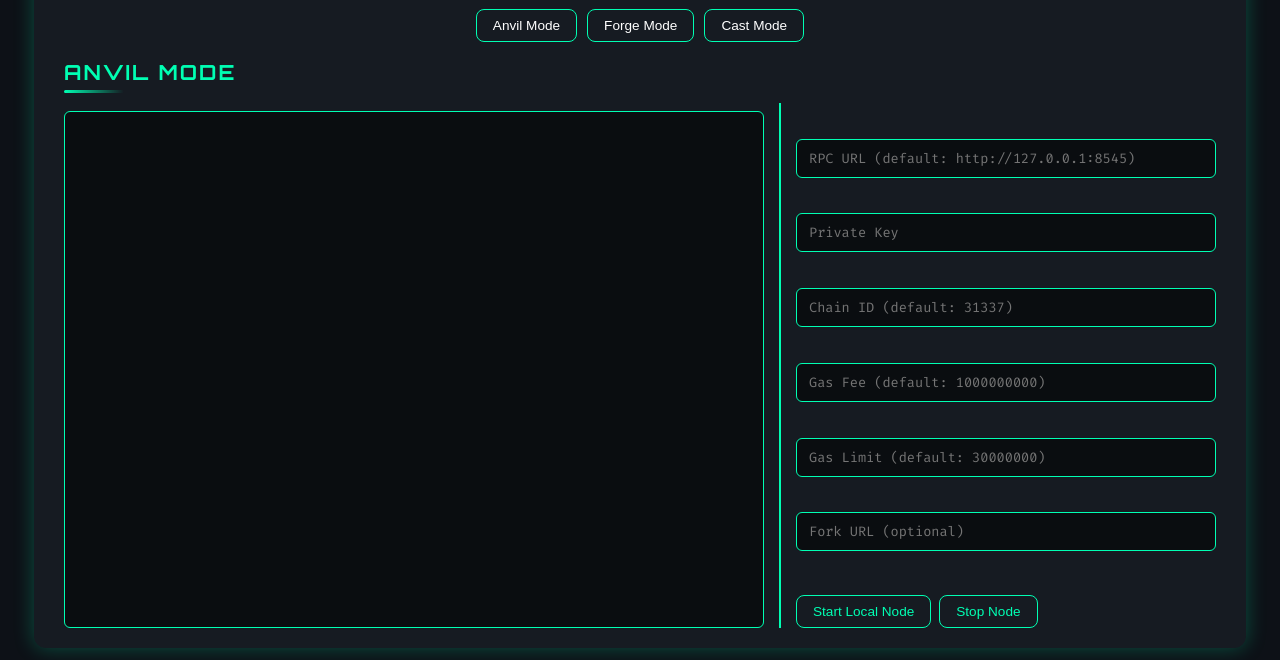
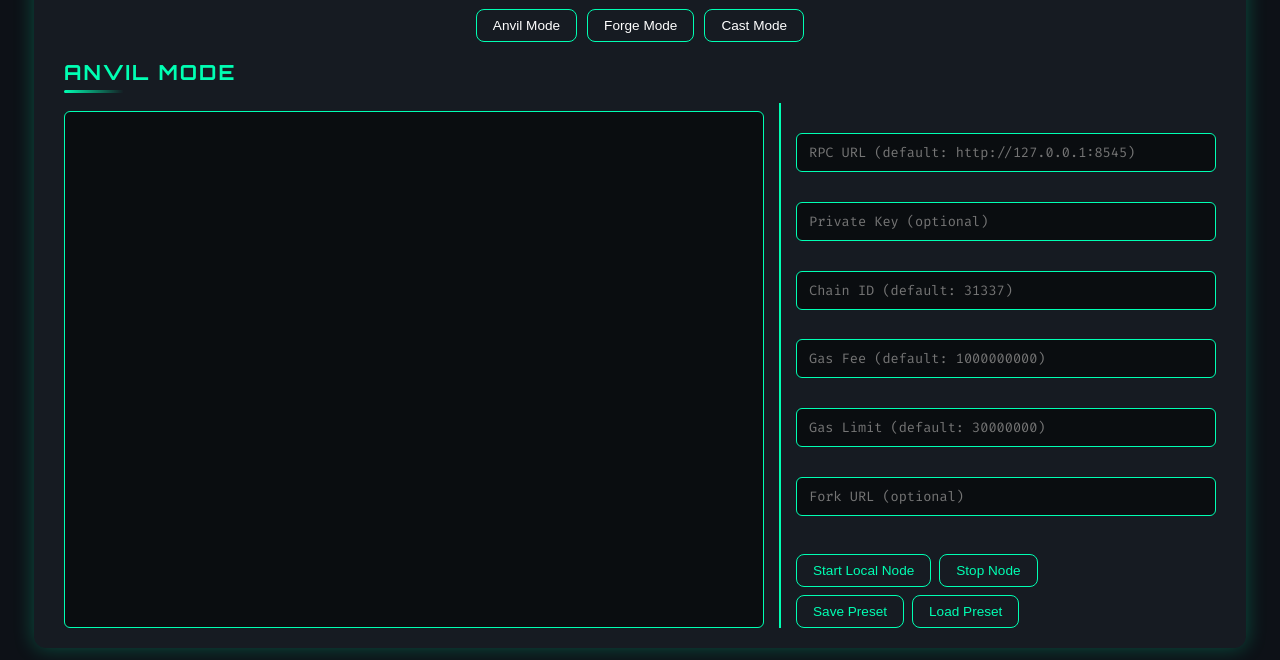
Before and after one commit to Ananthchavan/Lazy_Foundry, a plain HTML site: page Frontend/index.html in a window 1280 px wide. Shown: the part 140-800 px from the top of the page. Drawn offline with Linux system fonts and the light colour scheme.

Commit message:
updated index file

```diff
--- a/Frontend/index.html
+++ b/Frontend/index.html
@@ -25,7 +25,7 @@
           <div class="input-section">
             <div class="input-group">
               <input type="text" id="rpc" placeholder="RPC URL (default: http://127.0.0.1:8545)" />
-              <input type="text" id="key" placeholder="Private Key" />
+              <input type="text" id="key" placeholder="Private Key (optional)" />
               <input type="text" id="chain" placeholder="Chain ID (default: 31337)" />
               <input type="text" id="gasfee" placeholder="Gas Fee (default: 1000000000)" />
               <input type="text" id="gaslimit" placeholder="Gas Limit (default: 30000000)" />
@@ -34,6 +34,10 @@
             <div class="button-group">
               <button onclick="startAnvil()">Start Local Node</button>
               <button onclick="stopAnvil()">Stop Node</button>
+            </div>
+            <div class="button-group">
+              <button onclick="savePreset()">Save Preset</button>
+              <button onclick="loadPreset()">Load Preset</button>
             </div>
           </div>
           <div class="output-section">
```
